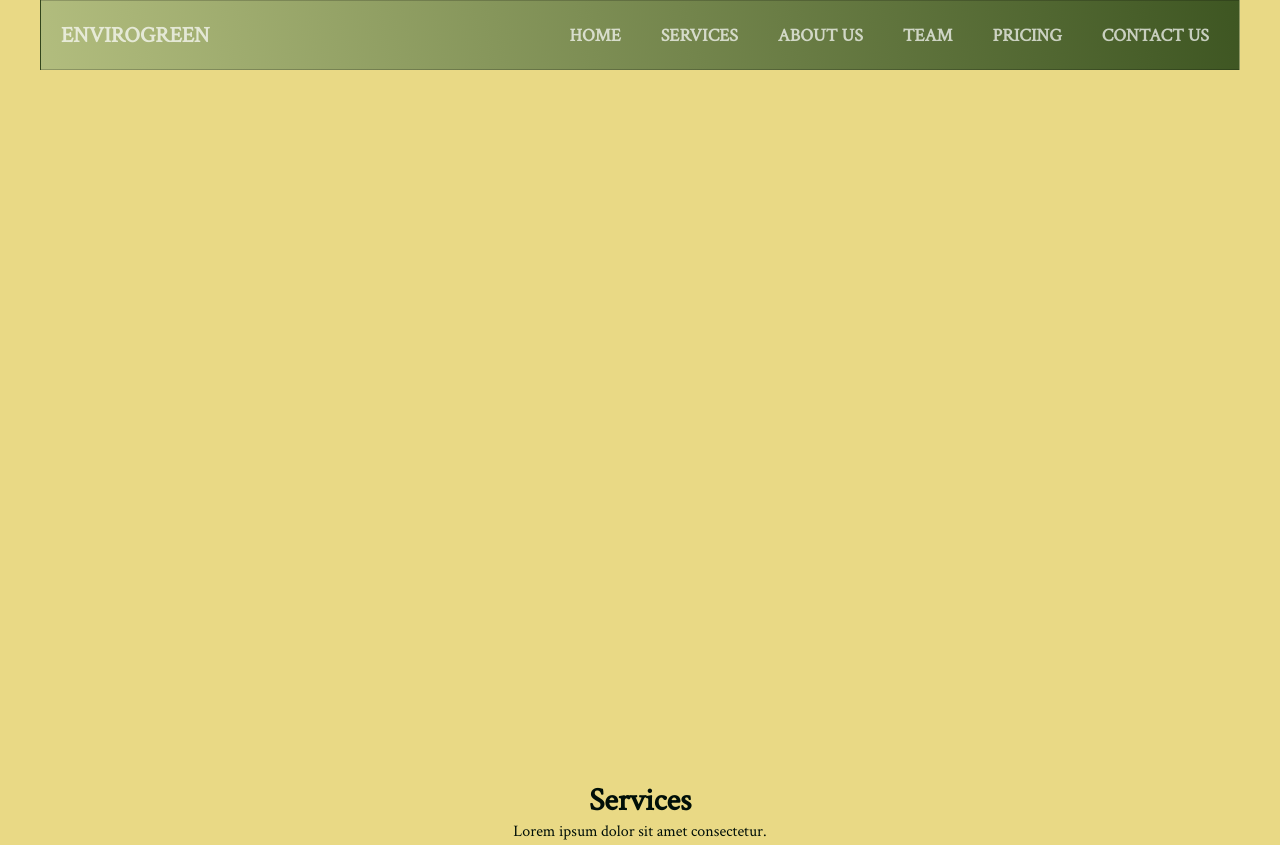
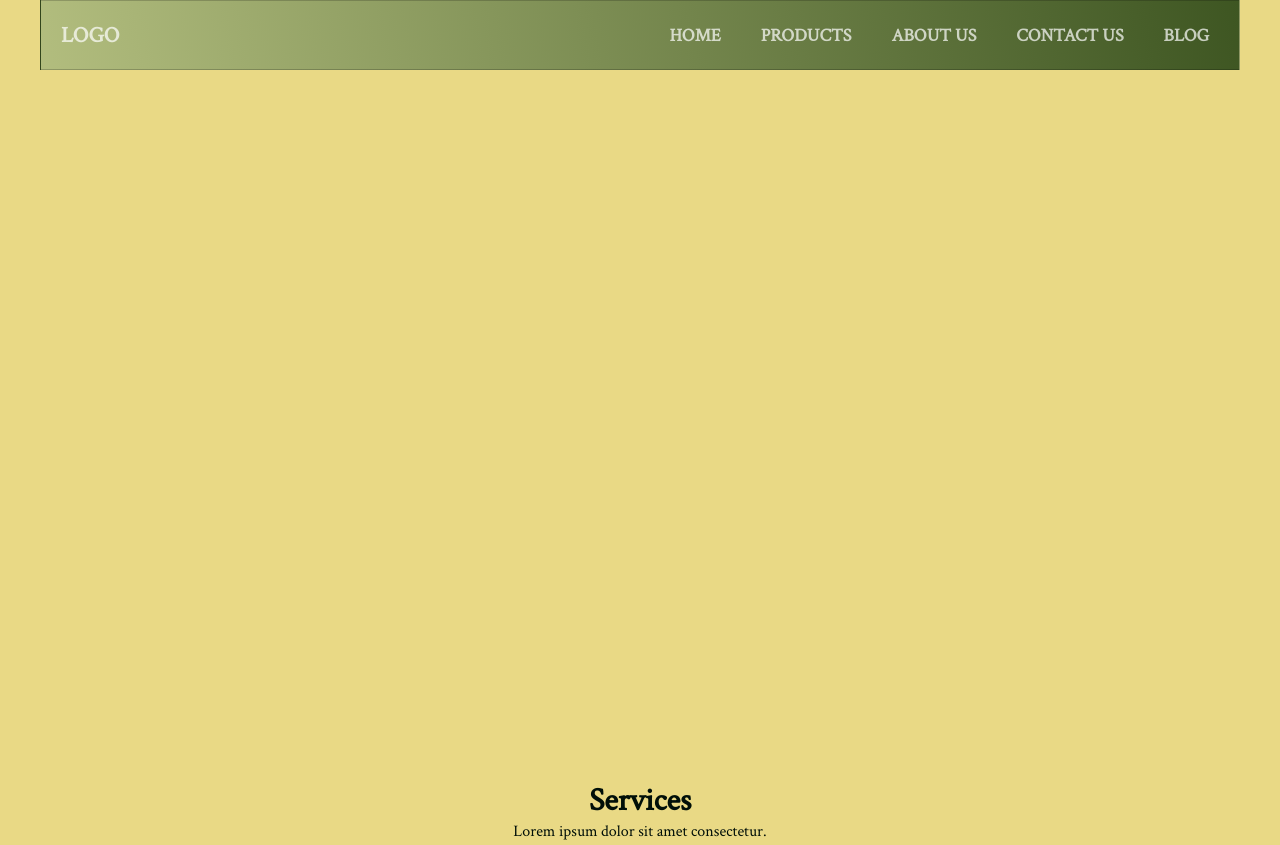
Before and after one commit to Elizabet-codes/EnviroGreen, a plain HTML site: page index.html in a window 1280 px wide. Shown: the top 845 px of the page. Drawn offline with Linux system fonts and the light colour scheme.

Commit message:
made the navicon work

```diff
--- a/index.html
+++ b/index.html
@@ -20,27 +20,24 @@
     <div class="container">
       <nav class="navbar">
         <span class="navbar-toggle" id="js-navbar-toggle">
-          <i id="bars" class="fas fa-bars"></i>
+            <i id="bars"class="fas fa-bars"></i>
         </span>
-        <a href="#" class="logo">EnviroGreen</a>
+        <a href="#" class="logo">logo</a>
         <ul class="main-nav" id="js-menu">
             <li>
                 <a href="#" class="nav-links">Home</a>
             </li>
             <li>
-            <a href="#" class="nav-links">Services</a>
+                <a href="#" class="nav-links">Products</a>
             </li>
             <li>
                 <a href="#" class="nav-links">About Us</a>
             </li>
             <li>
-            <a href="#" class="nav-links">Team</a>
+                <a href="#" class="nav-links">Contact Us</a>
             </li>
             <li>
-            <a href="#" class="nav-links">Pricing</a>
-          </li>
-          <li>
-            <a href="#" class="nav-links">Contact Us</a>
+                <a href="#" class="nav-links">Blog</a>
             </li>
         </ul>
     </nav>
@@ -284,5 +281,7 @@
         </div>
       </div>
     </div>
+    <script src="index.js"></script>
   </body>
+
 </html>
```
Lines whose indentation alone changed are shown as unchanged.
